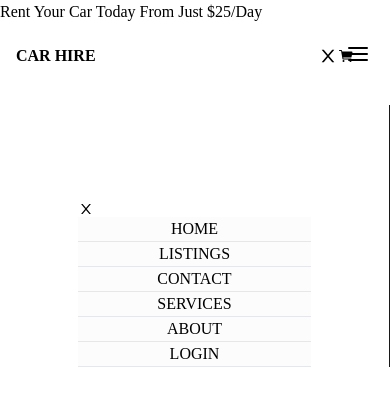
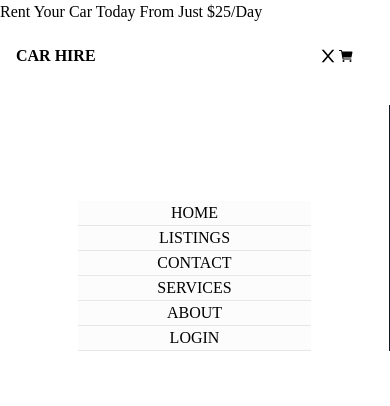
Before and after one commit to iamkibet/Car-Hire, a React (Vite) app: page / in a window 390 px wide. Both pictures are taken after a click on the element 358 px from the left and 56 px from the top of the page. Shown: the top 406 px of the page. Built offline with nearby package versions, Linux system fonts and the light colour scheme.

Commit message:
updates
updates

```diff
--- a/src/components/MenuItems.jsx
+++ b/src/components/MenuItems.jsx
@@ -1,18 +1,12 @@
 import React from "react";
-import { AiOutlineClose } from "react-icons/ai";
-import { Link } from "react-router-dom";
 import navLinks from "../constants";
 
 
 
-const MenuItems = ({showMenu, active}) => {
+const MenuItems = ({active}) => {
     return (
         <div>
-
-
             <ul className={!active ? 'fixed left-0 top-[105px] border-r border-r-gray-900 w-full px-[20%] pt-24  uppercase ease-in-out duration-500' : 'fixed hidden'}>
-
-                < AiOutlineClose onClick={showMenu} className="cursor-pointer"/>
                     {navLinks.map((link) => (
                         <li
                             key={link.id}
@@ -20,7 +14,7 @@ const MenuItems = ({showMenu, active}) => {
                                 active === link.title
                                     ? "text-[#3336dd]" : "text-black/100 flex"
                                 } hover:text-black/50 bg-[#ebebeb2c] hover:bg-[#f9f9f9da] font-medium cursor-pointer border-b justify-center`}
-                            onClick={() => setActive(link.title)}
+                            onClick={() => active(link.title)}
                         >
                             <a href={`#${link.id}`}>{link.title}</a>
                         </li>
--- a/src/components/Navbar.jsx
+++ b/src/components/Navbar.jsx
@@ -18,17 +18,12 @@ const Navbar = () => {
     return (
         <header>
             <div className='fixed w-full flex  items-center justify-between top-2 px-4 max-w-[1240px] h-24'>
-                <div className='uppercase font-bold text-center flex'>
+                <div className='uppercase font-bold flex'>
                     <h1>Car Hire</h1>
                 </div>
 
                 <div className='flex items-center pr-5'>
                         <nav>
-
-                            <div className="absolute right-6 md:hidden">
-                                < FiMenu onClick={showMenu} className='scale-150 cursor-pointer'/>
-                            </div>
-
                             <ul className='hidden md:flex gap-5 p-6'>
                                 {navLinks.map((link) => (
                                     <li
@@ -46,7 +41,7 @@ const Navbar = () => {
                             <div onClick={showMenu} className='block md:hidden'>
                             {!active ? <AiOutlineClose size={20}/>  : <FiMenu />}
                             </div>
-                            <MenuItems showMenu={showMenu} active={active}/>
+                            <MenuItems  active={active}/>
 
                         </nav>
                         <a href="/" className='items-center font-[16px]'> <span><IoCart /></span></a>
```
